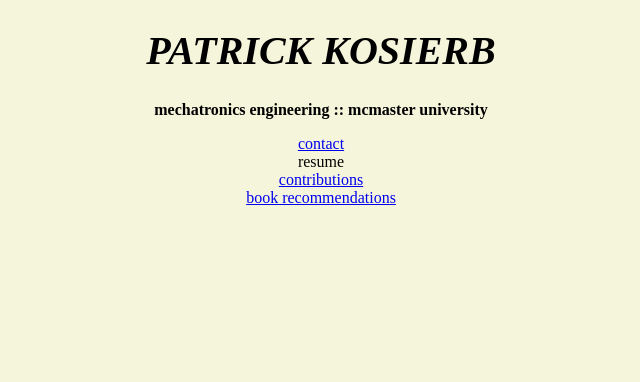
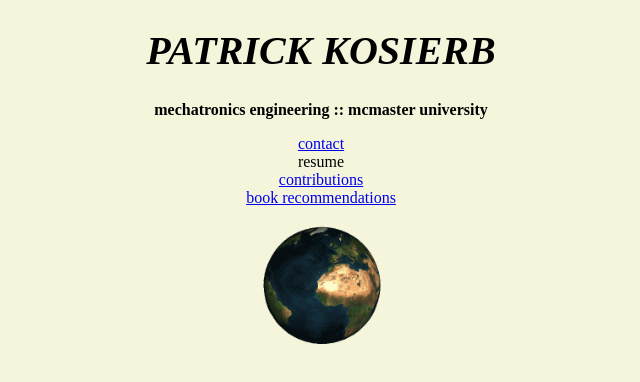
Before and after one commit to patrickkosierb/website, a plain HTML site: page index.html in a window 1280 px wide. Shown: the whole page, without its empty margins (319-959 px from the left). Drawn offline with Linux system fonts and the light colour scheme.

Commit message:
earth gif

```diff
--- a/index.html
+++ b/index.html
@@ -23,5 +23,7 @@
 
 		</p>
 	</body>
-
+	<div style="text-align: center;">
+  	<img src="earth.gif" alt="Centered and Smaller Image" style="width: 10%;">
+	</div>
 </html>
```
Also changed, not shown: earth.gif (added).
